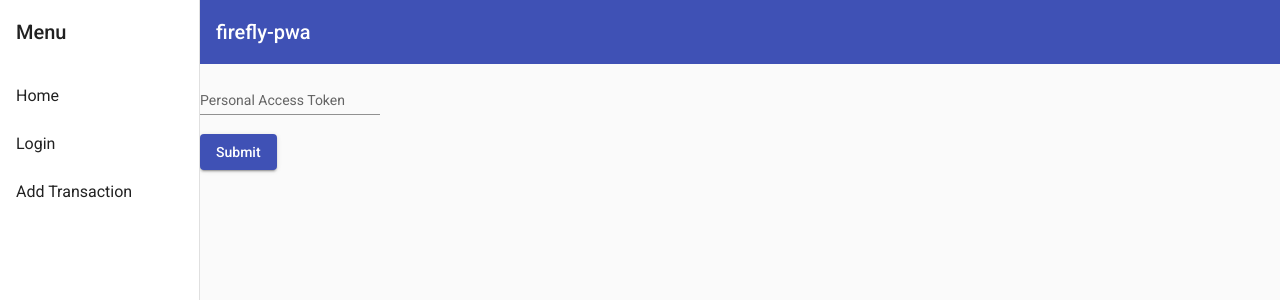
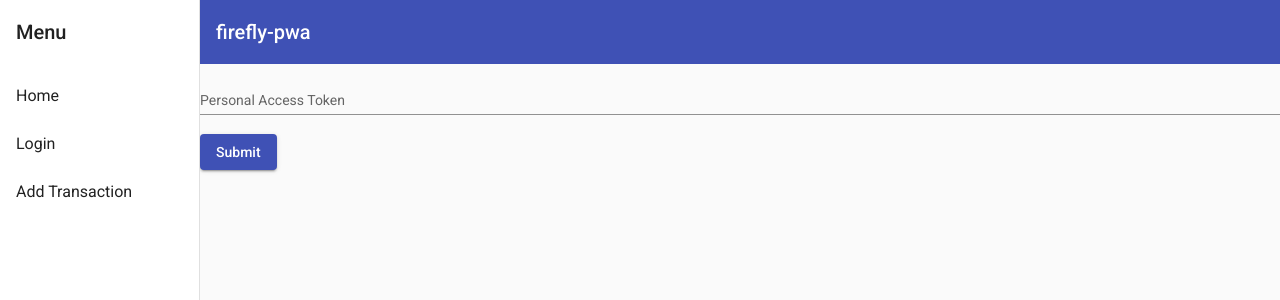
Before and after one commit to askuri/firefly-pwa, an Angular app: page /login in a window 1280 px wide. Shown: the top 300 px of the page. Built offline with nearby package versions, Linux system fonts and the light colour scheme.

Commit message:
Improve design and layout

```diff
--- a/src/app/app.module.ts
+++ b/src/app/app.module.ts
@@ -10,6 +10,7 @@ import { HomeComponent } from './pages/home/home.component';
 import { TransactionAddComponent } from './pages/transaction-add/transaction-add.component';
 import { AccountPickerComponent } from './components/form/account-picker/account-picker.component';
 import { LoginComponent } from './pages/login/login.component';
+import { AutocompleteComponent } from './components/form/autocomplete/autocomplete.component';
 
 import { ReactiveFormsModule } from '@angular/forms';
 import { BrowserAnimationsModule } from '@angular/platform-browser/animations';
@@ -23,7 +24,8 @@ import {MatInputModule} from '@angular/material/input';
 import {MatAutocompleteModule} from '@angular/material/autocomplete';
 import {MatDatepickerModule} from '@angular/material/datepicker';
 import { MatNativeDateModule } from '@angular/material/core';
-import { AutocompleteComponent } from './components/form/autocomplete/autocomplete.component';
+import {MatGridListModule} from '@angular/material/grid-list';
+import {MatCardModule} from '@angular/material/card';
 
 @NgModule({
   declarations: [
@@ -53,6 +55,8 @@ import { AutocompleteComponent } from './components/form/autocomplete/autocomple
     MatAutocompleteModule,
     MatDatepickerModule,
     MatNativeDateModule,
+    MatGridListModule,
+    MatCardModule
   ],
   providers: [],
   bootstrap: [AppComponent]
--- a/src/app/nav/nav.component.html
+++ b/src/app/nav/nav.component.html
@@ -23,6 +23,8 @@
       <span>firefly-pwa</span>
     </mat-toolbar>
     <!-- Add Content Here -->
-    <ng-content></ng-content>
+    <main>
+     <ng-content></ng-content>
+    </main>
   </mat-sidenav-content>
 </mat-sidenav-container>
--- a/src/app/pages/transaction-add/transaction-add.component.html
+++ b/src/app/pages/transaction-add/transaction-add.component.html
@@ -1,4 +1,9 @@
 <form [formGroup]="addTransactionForm" (ngSubmit)="onSubmit()">
+  <mat-card>
+    <mat-card-header>
+      <mat-card-title>New Transaction</mat-card-title>
+    </mat-card-header>
+    <mat-card-content>
       <!-- Description -->
       <mat-form-field appearance="standard">
         <mat-label>Description</mat-label>
@@ -56,5 +61,9 @@
         <textarea matInput formControlName="notes"></textarea>
       </mat-form-field>
       <br>
+      <mat-card-actions>
         <button mat-raised-button color="primary">Submit</button>
+      </mat-card-actions>
+    </mat-card-content>
+  </mat-card>
 </form>
--- a/src/styles.scss
+++ b/src/styles.scss
@@ -3,3 +3,7 @@
 
 html, body { height: 100%; }
 body { margin: 0; font-family: Roboto, "Helvetica Neue", sans-serif; }
+
+mat-form-field {
+  width: 100%;
+}
```
Lines whose indentation alone changed are shown as unchanged.
